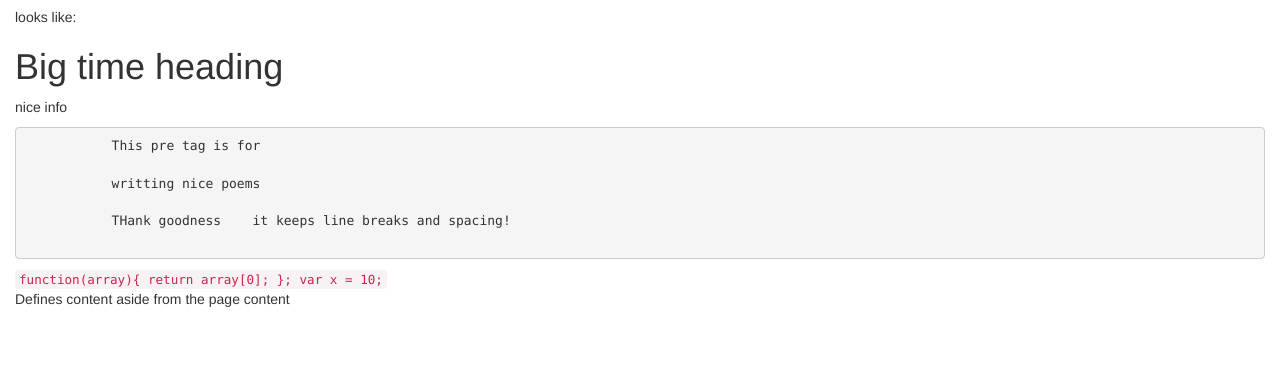
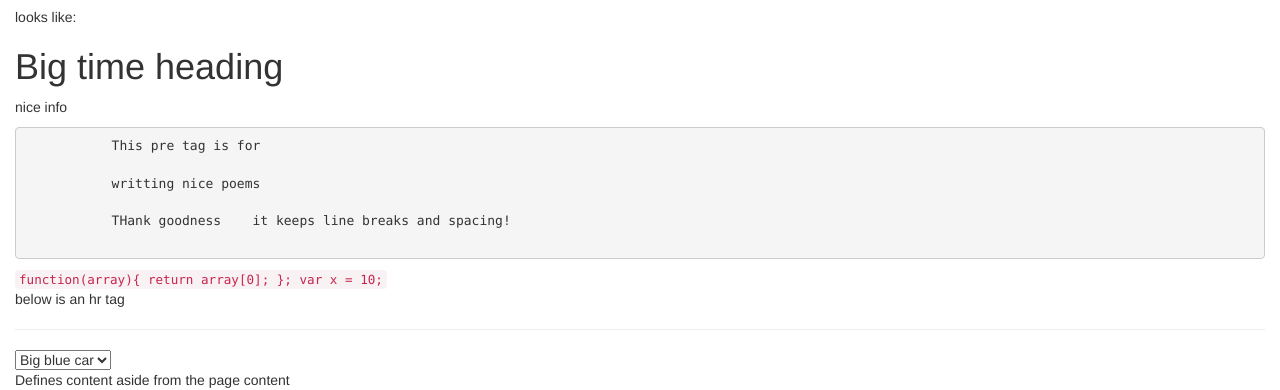
Before and after one commit to joshSummerhays/HTML-Tags-Galore, a plain HTML site: page index.html in a window 1280 px wide. Shown: the part 968-1358 px from the top of the page. Before the commit the page ends 1277 px from the top, so only its background shows below. Drawn offline with nearby package versions, Linux system fonts and the light colour scheme.

Commit message:
(feat) added dropdown html and hr tag

```diff
--- a/index.html
+++ b/index.html
@@ -111,6 +111,13 @@
             };
             var x = 10;
         </code>
+        <p>below is an hr tag</p>
+        <hr>
+        <select>
+            <option>Big blue car</option>
+            <option>red car</option>
+            <option>etc</option>
+        </select>
         <aside> Defines content aside from the page content
         <audio> Defines sound content
         <b> Defines bold text
```
